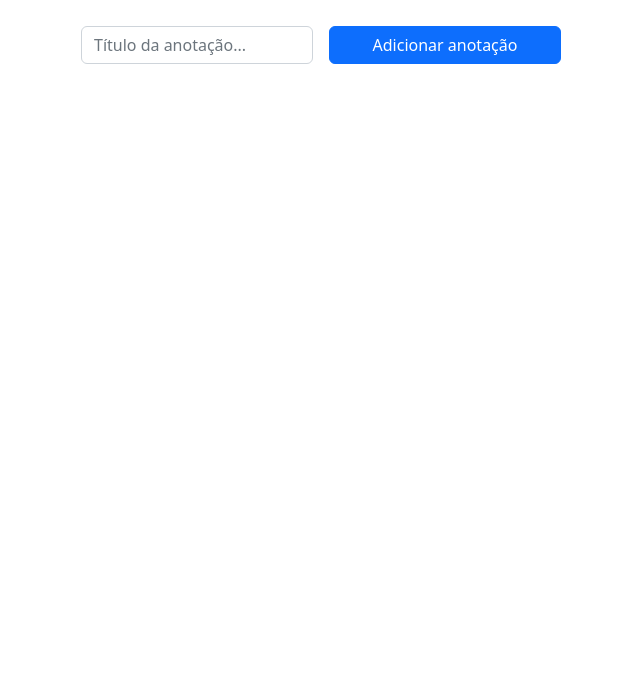
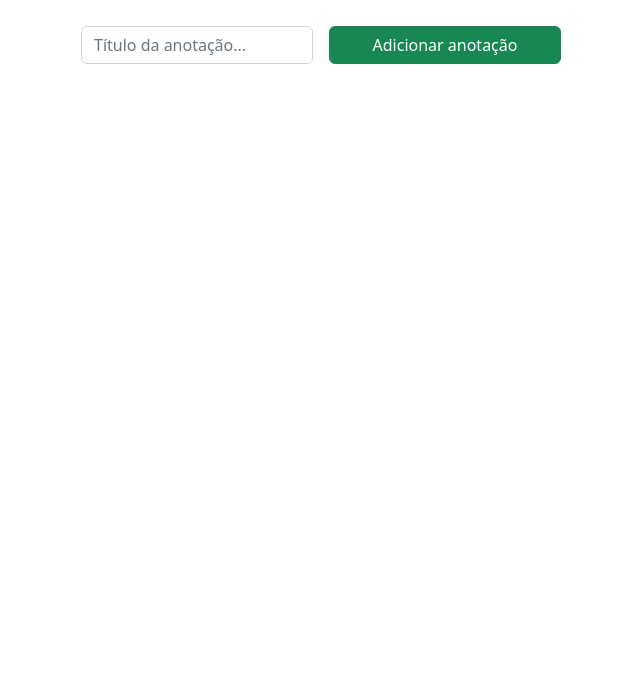
Before and after one commit to alefporto/NoteIt, a website with bundled scripts: page public/index.html in a window 1280 px wide. Shown: the part 124-800 px from the top of the page, without its empty margins (319-959 px from the left). Built offline with nearby package versions, Linux system fonts and the light colour scheme; files whose address does not match are found by name.

Commit message:
Alterando as cores dos botões

```diff
--- a/public/index.html
+++ b/public/index.html
@@ -27,7 +27,7 @@
       </div>
 
       <div class="col-md-6">
-        <button type="submit" class="btn btn-primary w-100">Adicionar anotação</button>
+        <button type="submit" class="btn btn-success w-100">Adicionar anotação</button>
       </div>
     </form>
   </main>
```
Also changed, not shown: public/note.html (+1 -1 lines).
